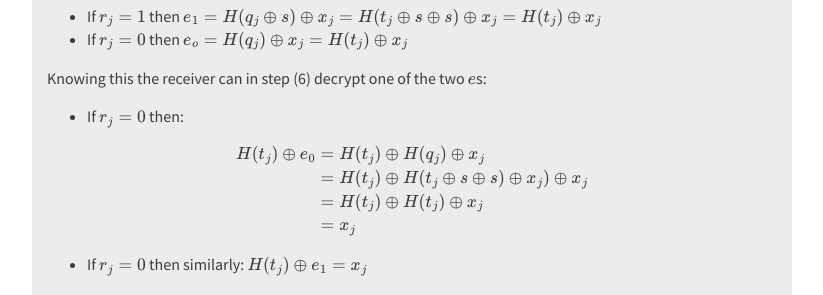
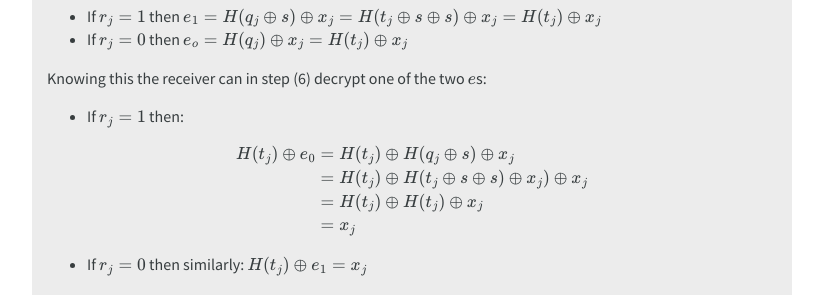
Before and after one commit to jspenger/jspenger.github.io, a Jekyll site: the page built from _posts/2021-03-10-oblivious-transfer-extension.md, in a window 1280 px wide and 900 px high, scrolled down 3498 px. Shown: the part 155-450 px from the top of the window, without its empty margins (228-1051 px from the left). Built offline with Jekyll 4.4.1, drawn with Linux system fonts in a browser that asks for light colours; formulas are drawn with MathJax 3.

Commit message:
correct math

```diff
--- a/_posts/2021-03-10-oblivious-transfer-extension.md
+++ b/_posts/2021-03-10-oblivious-transfer-extension.md
@@ -119,11 +119,11 @@ Thus follows:
 * If $r_j = 0$ then $e_o = H(q_j) \oplus x_j = H(t_j) \oplus x_j$
 
 Knowing this the receiver can in step (6) decrypt one of the two $e$s:
-* If $r_j = 0$ then:
+* If $r_j = 1$ then:
 
 $$
 \begin{aligned}
-H(t_j) \oplus e_0 &= H(t_j) \oplus H(q_j) \oplus x_j \\
+H(t_j) \oplus e_0 &= H(t_j) \oplus H(q_j \oplus s) \oplus x_j \\
 &= H(t_j) \oplus H(t_j \oplus s \oplus s) \oplus x_j)  \oplus x_j \\
 &= H(t_j) \oplus H(t_j) \oplus x_j \\
 &= x_j
```
